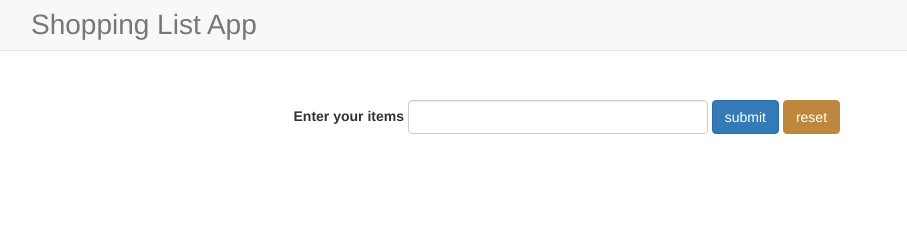
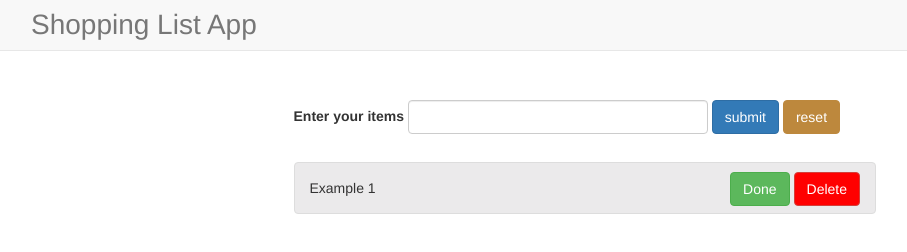
Before and after one commit to gchan1234/Shopping-List, a plain HTML site: page index.html in a window 1280 px wide. Shown: the whole page, without its empty margins (99-1006 px from the left). Drawn offline with Linux system fonts and the light colour scheme.

Commit message:
Added Examples

```diff
--- a/index.html
+++ b/index.html
@@ -34,9 +34,9 @@
         <input type="button"   class="btn btn-warning" id="reset-button" value="reset">
       </form>
       <div class="alert alert-danger" id="error">Please enter an item.</div>
-      <ul class="list-group" id="list"><!-- <li class="list-group-item">Angry Resting Face<input type="button" class="btn btn-danger" value="Delete" id="remove-button"><input type="button" class="btn btn-success" value="Done" id="done-button"></li>
+      <ul class="list-group" id="list"><li class="list-group-item">Example 1<input type="button" class="btn btn-danger" value="Delete" id="remove-button"><input type="button" class="btn btn-success" value="Done" id="done-button"></li>
 
-      <li class="list-group-item">Death Threats</li><li class="list-group-item">Insults</li> --></ul>
+      </ul>
       </div>
     </div>
     </div>
```
